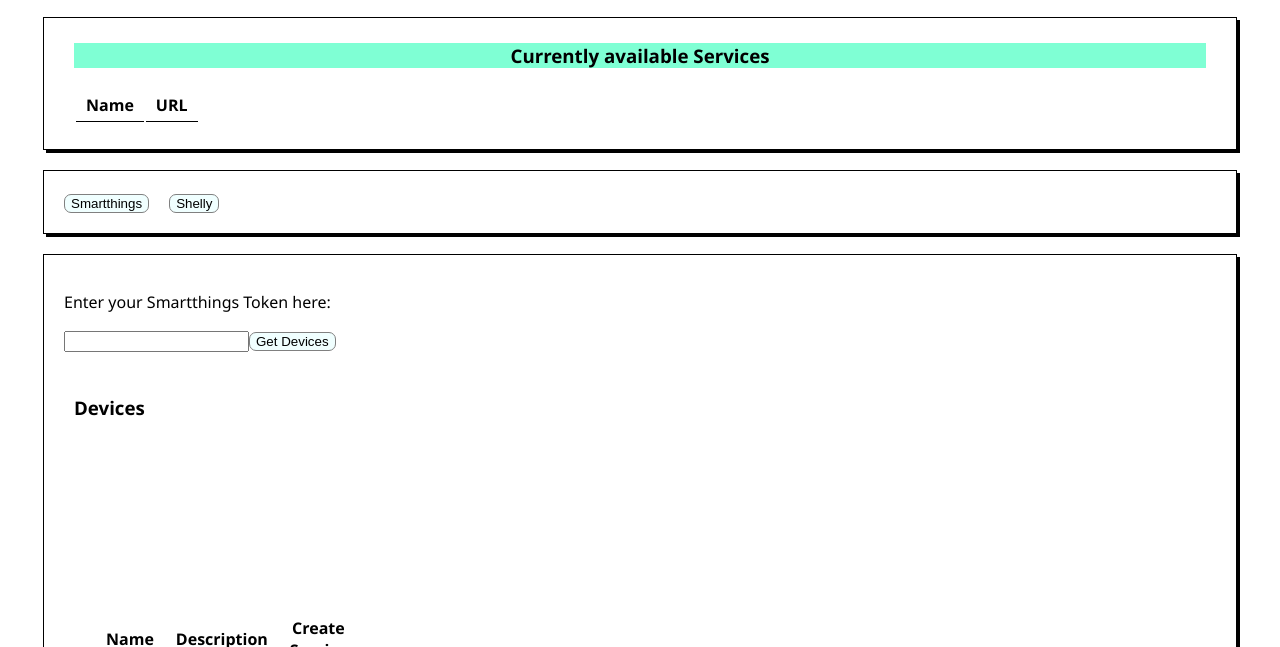
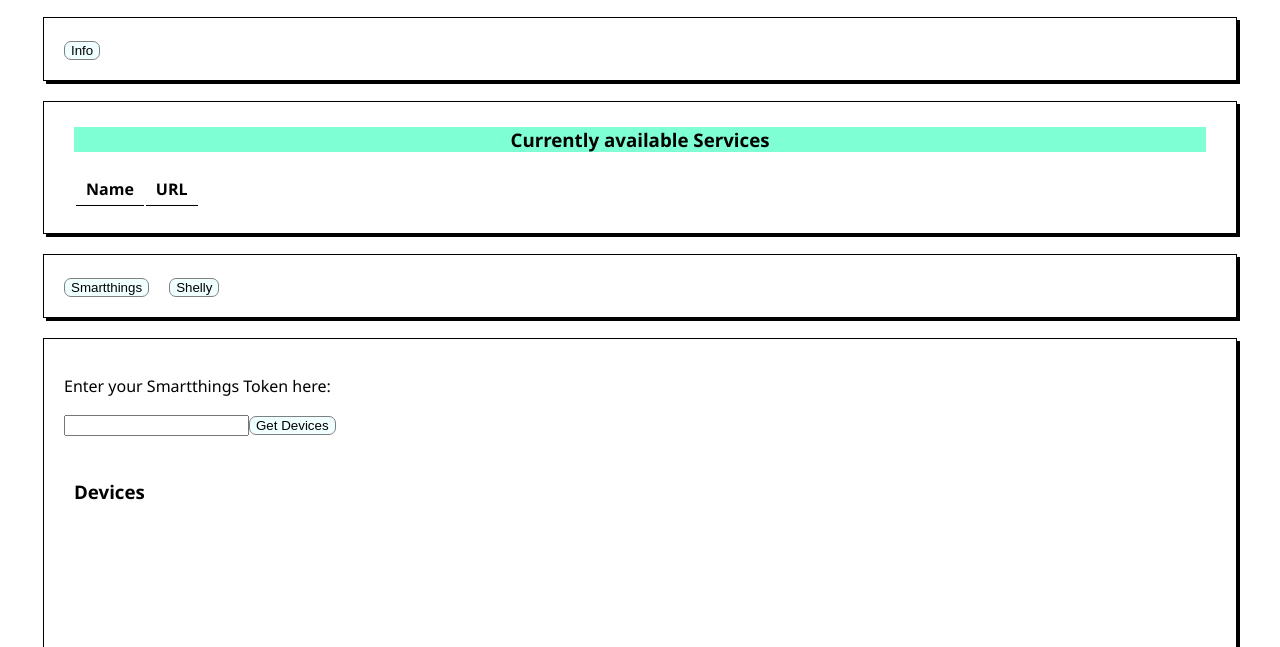
Before and after one commit to TBEMSESG/smartthings_mqtt_datalink, a website: page frontend/html/index.html in a window 1280 px wide. Both pictures are taken after a click on the element "Smartthings". Shown: the part 153-800 px from the top of the page. Drawn offline with Linux system fonts and the light colour scheme; no server answers.

Commit message:
updated html

```diff
--- a/frontend/html/index.html
+++ b/frontend/html/index.html
@@ -12,6 +12,13 @@
                 <h1>Smartthings to DataLink Tool</h1>
             </div>
         </header>
+        <section class="information">
+            <button class="information-btn">Info</button>
+                <div class="instructions hidden">
+                    <p>Find the blablabla</p>
+                </div>
+
+        </section>
         <section class="services">
             <div>
                 <div class="services-table">
--- a/frontend/html/index.js
+++ b/frontend/html/index.js
@@ -13,6 +13,8 @@ const createServiceBtn = document.querySelector('.create-btn');
 const smartthingsSection = document.querySelector('.smartthings');
 const smartthingsBtn = document.querySelector('.smartthings-btn');
 const shellyBtn = document.querySelector('.shelly-btn');
+const infoBtn = document.querySelector('.information-btn');
+const instructionsBlock = document.querySelector('.instructions');
 
 const host = document.location.host;
 console.log("the host is: ", host);
@@ -32,6 +34,7 @@ table.addEventListener('click', selectItem );
 //detail.addEventListener('click', showSelection );
 document.addEventListener('DOMContentLoaded', getServicesList)
 smartthingsBtn.addEventListener('click', ()=> smartthingsSection.classList.toggle('hidden'))
+infoBtn.addEventListener('click', ()=> instructionsBlock.classList.toggle('hidden'))
 
 function showSelection(event) {
 
--- a/frontend/html/styles.css
+++ b/frontend/html/styles.css
@@ -34,7 +34,7 @@ td {
     padding: 5px 10px;
 }
 
-.smartthings, .controls , .services{
+.smartthings, .controls , .services, .information{
     border: 1px solid black;
     padding: 20px;
     width: 90%;
```
